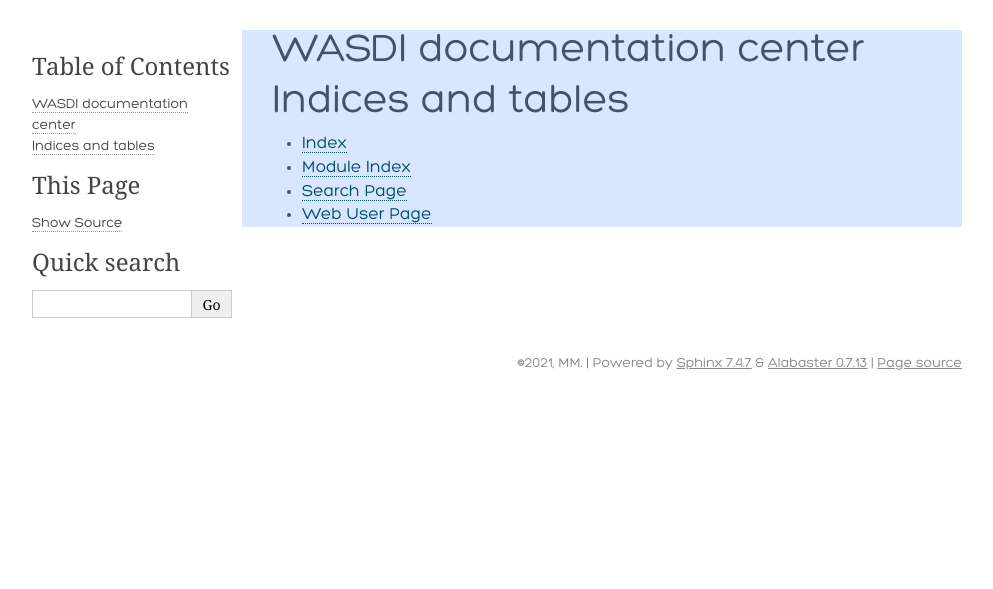
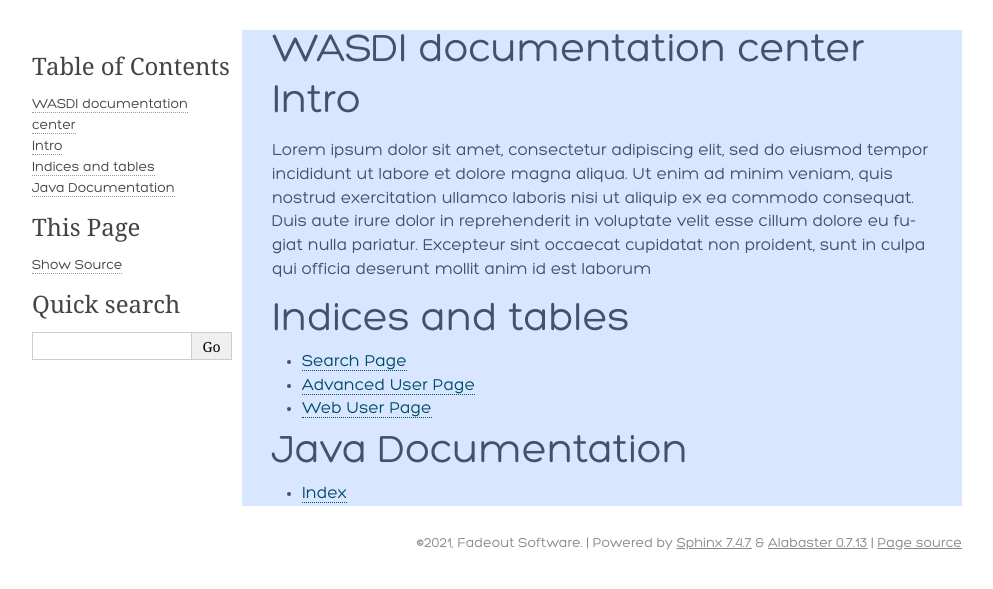
Before and after one commit to mmenapace/TestReadTheDocs, a Sphinx documentation site: the page built from docs/index.rst, in a window 1280 px wide. Shown: the top 589 px of the page, without its empty margins (148-1141 px from the left). Built offline with Sphinx 7.4.7, drawn with Linux system fonts in a browser that asks for light colours.

Commit message:
new structure

```diff
--- a/docs/conf.py
+++ b/docs/conf.py
@@ -17,9 +17,9 @@
 
 # -- Project information -----------------------------------------------------
 
-project = 'Test Java documentation on RTDs!'
-copyright = '2021, MM'
-author = 'Marco Menapace'
+project = 'WASDI documentation center'
+copyright = '2021, Fadeout Software'
+author = ''
 
 
 # -- General configuration ---------------------------------------------------
--- a/docs/index.rst
+++ b/docs/index.rst
@@ -10,12 +7,18 @@
    :maxdepth: 2
    :caption: Contents:
 
-
+Intro
+==================
+Lorem ipsum dolor sit amet, consectetur adipiscing elit, sed do eiusmod tempor incididunt ut labore et dolore magna aliqua. Ut enim ad minim veniam, quis nostrud exercitation ullamco laboris nisi ut aliquip ex ea commodo consequat. Duis aute irure dolor in reprehenderit in voluptate velit esse cillum dolore eu fugiat nulla pariatur. Excepteur sint occaecat cupidatat non proident, sunt in culpa qui officia deserunt mollit anim id est laborum
 
 Indices and tables
 ==================
 
+
+* :ref:`search`
+* :ref:`AdvancedUser`
+* :ref:`WebUser`
+
+Java Documentation
+==================
 * :ref:`genindex`
-* :ref:`modindex`
-* :ref:`search`
-* :ref:`WebUser`
```
Also changed, not shown: other parts of docs/index.rst (+1 -4 lines), docs/AdvancedUser.rst (added, +19 -0 lines).
